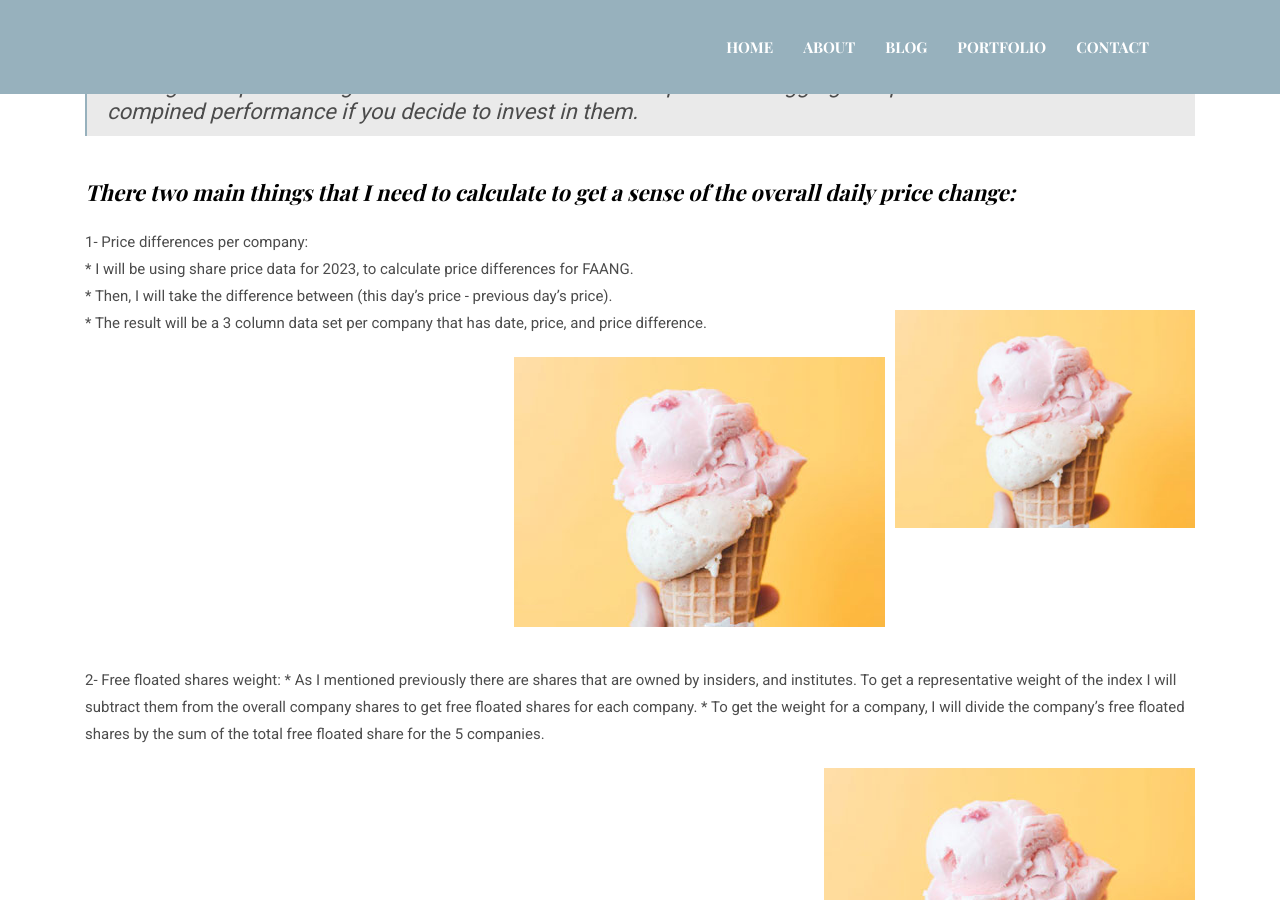
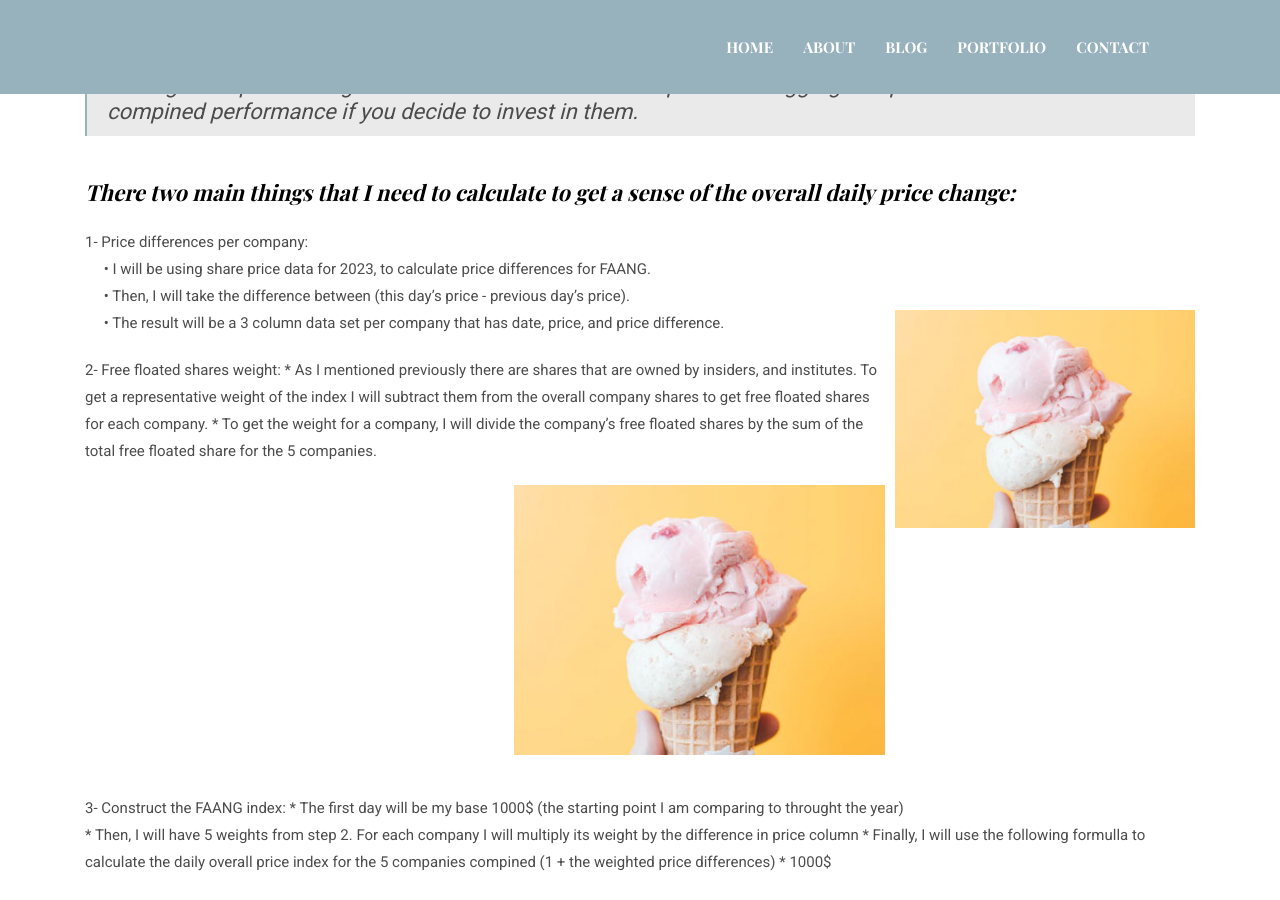
Before and after one commit to RandaAdel/RandaAdel.github.io, a Jekyll site: the page built from _posts/2024-12-26-price-index.markdown, in a window 1280 px wide and 900 px high, scrolled down 1339 px. Built offline with Jekyll 4.4.1, drawn with Linux system fonts in a browser that asks for light colours.

Commit message:
try aligning the images to text with commenting the old image

```diff
--- a/_posts/2024-12-26-price-index.markdown
+++ b/_posts/2024-12-26-price-index.markdown
@@ -27,20 +27,20 @@
 <p style="text-align: justify;">
   1- Price differences per company:
   <br>
-  * I will be using share price data for 2023, to calculate price differences for FAANG.
+  &emsp; • I will be using share price data for 2023, to calculate price differences for FAANG.
   <br>
-  * Then, I will take the difference between (this day’s price - previous day’s price).
+  &emsp; • Then, I will take the difference between (this day’s price - previous day’s price).
   <br>
-  * The result will be a 3 column data set per company that has date, price, and price difference.
+  &emsp; • The result will be a 3 column data set per company that has date, price, and price difference.
   <span style="float: right; margin-left: 10px;">
     <img src="/assets/images/blog/post-2.jpg" alt="Additional image description" style="max-width: 300px; height: auto;">
   </span>
 </p>
 
 
-<p style="text-align: right;">
+<!-- <p style="text-align: right;">
   <img src="/assets/images/blog/post-2.jpg" alt="Additional image description">
-</p>
+</p> -->
 
 2- Free floated shares weight:
     * As I mentioned previously there are shares that are owned by insiders, and institutes. To get a representative weight of the index I will subtract them from
```
